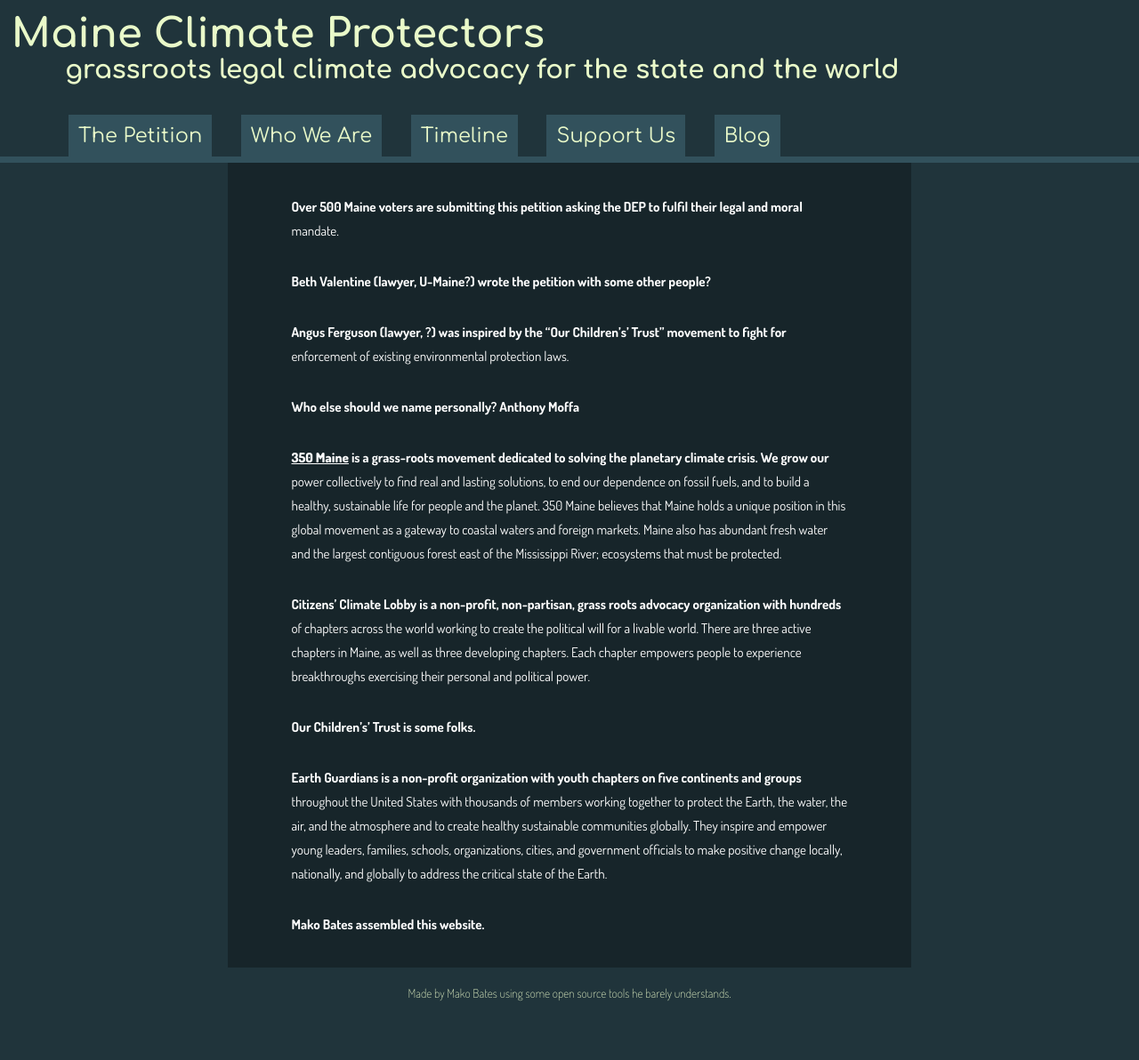
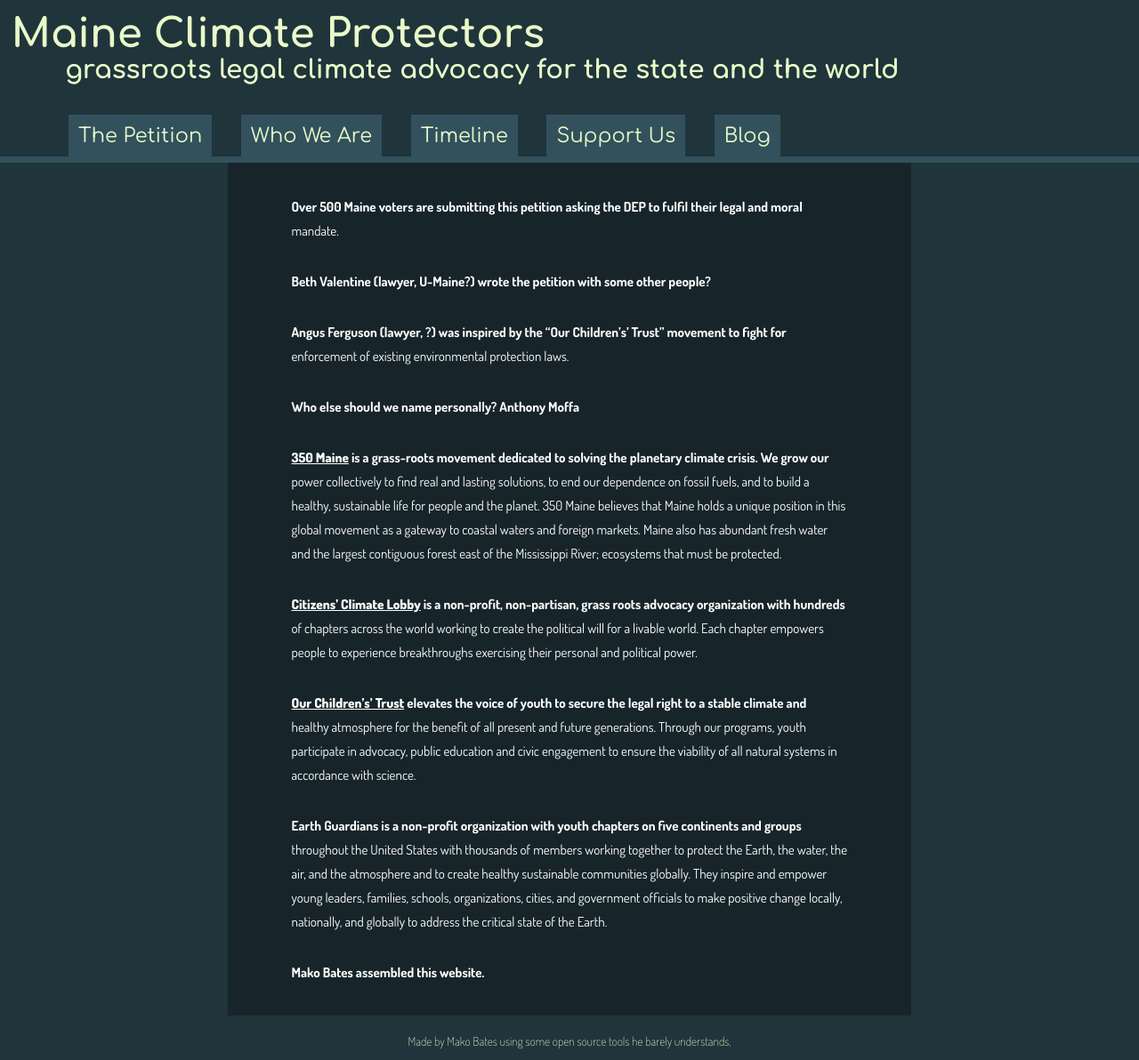
Before and after one commit to ShapeOfMatter/maine-climate-protectors, a Jekyll site: the page built from who.markdown, in a window 1280 px wide. Shown: the whole page at 89% size. Built offline with Jekyll 4.4.1, drawn with Linux system fonts in a browser that asks for light colours; before the commit the page ends 1138 px from its top, so only the background shows below that.

Commit message:
Updated Who

```diff
--- a/who.markdown
+++ b/who.markdown
@@ -13,9 +13,9 @@
 
 [350 Maine](http://www.350maine.org/) is a grass-roots movement dedicated to solving the planetary climate crisis. We grow our power collectively to find real and lasting solutions, to end our dependence on fossil fuels, and to build a healthy, sustainable life for people and the planet. 350 Maine believes that Maine holds a unique position in this global movement as a gateway to coastal waters and foreign markets. Maine also has abundant fresh water and the largest contiguous forest east of the Mississippi River; ecosystems that must be protected.
 
-Citizens’ Climate Lobby is a non-profit, non-partisan, grass roots advocacy organization with hundreds of chapters across the world working to create the political will for a livable world. There are three active chapters in Maine, as well as three developing chapters. Each chapter empowers people to experience breakthroughs exercising their personal and political power.
+[Citizens’ Climate Lobby](https://citizensclimatelobby.org/) is a non-profit, non-partisan, grass roots advocacy organization with hundreds of chapters across the world working to create the political will for a livable world. Each chapter empowers people to experience breakthroughs exercising their personal and political power.
 
-Our Children’s' Trust is some folks.
+[Our Children’s' Trust](https://www.ourchildrenstrust.org/) elevates the voice of youth to secure the legal right to a stable climate and healthy atmosphere for the benefit of all present and future generations. Through our programs, youth participate in advocacy, public education and civic engagement to ensure the viability of all natural systems in accordance with science.
 
 Earth Guardians is a non-profit organization with youth chapters on five continents and groups throughout the United States with thousands of members working together to protect the Earth, the water, the air, and the atmosphere and to create healthy sustainable communities globally. They inspire and empower young leaders, families, schools, organizations, cities, and government officials to make positive change locally, nationally, and globally to address the critical state of the Earth.
 
```
